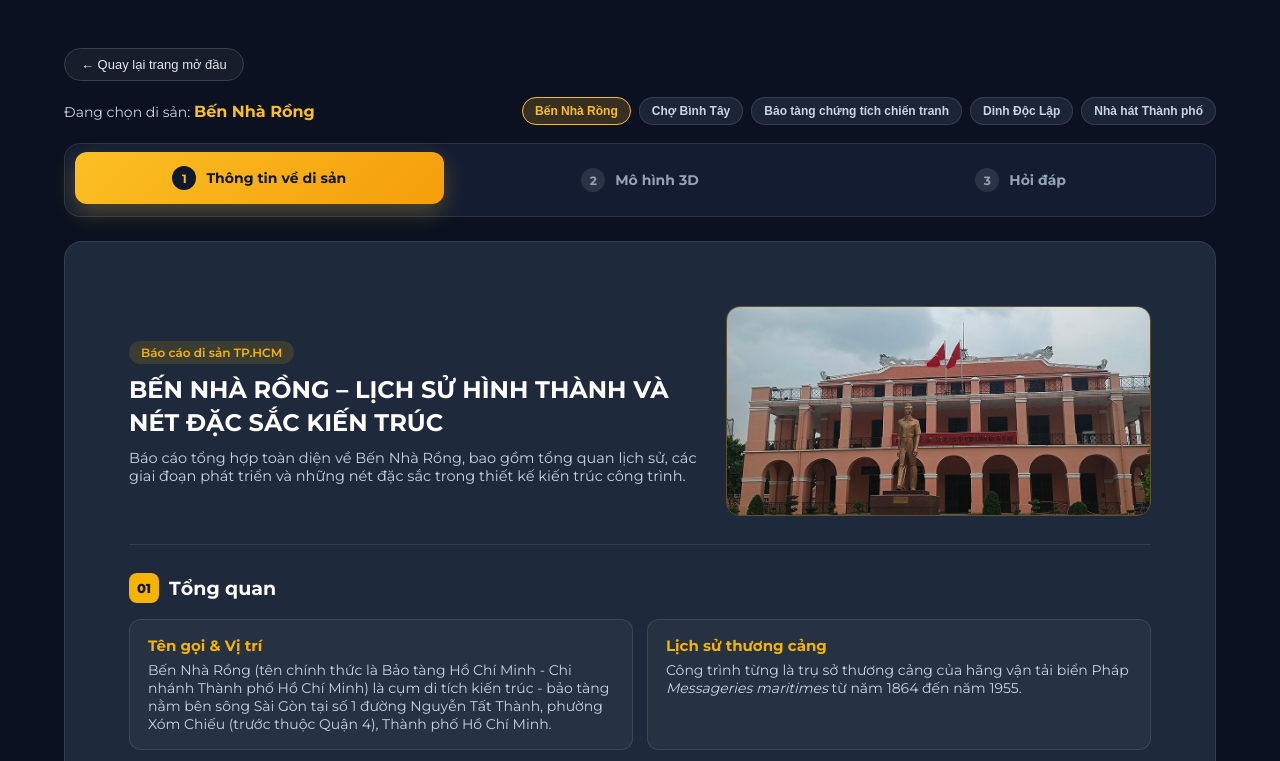
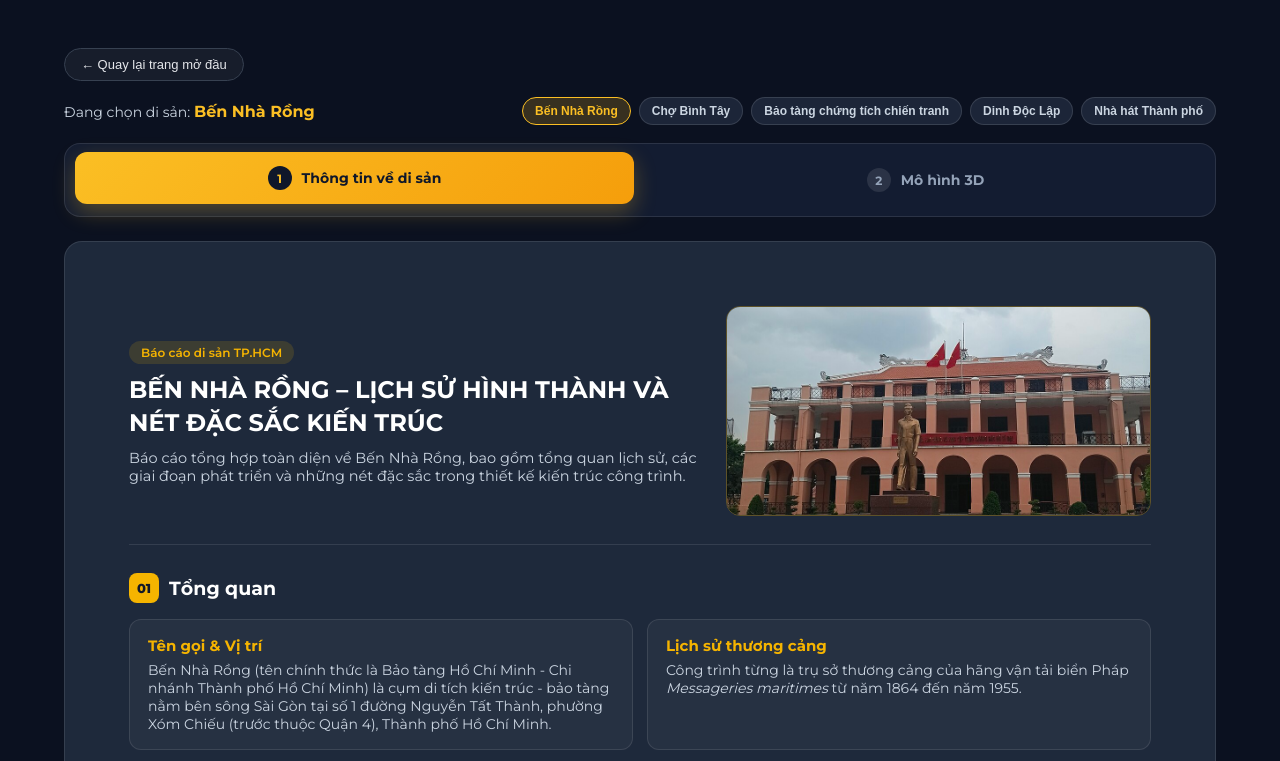
Before and after one commit to lilyngocdieu-byte/VietHeritage, a plain HTML site: page index.html in a window 1280 px wide. Both pictures are taken after a click on the link "Vào mục lục khám phá ↓". Shown: the top 761 px of the page. Drawn offline with Linux system fonts and the light colour scheme; some packages are replaced by stand-ins of ours; a script that the page names is missing.

Commit message:
Add files via upload

```diff
--- a/index.html
+++ b/index.html
@@ -482,9 +482,7 @@
         <span class="toc-num">2</span>
         <span>Mô hình 3D</span>
       </button>
-      <button id="btn-chat" class="toc-btn" data-tab="chat">
-        <span class="toc-num">3</span><span>Hỏi đáp</span>
-      </button>
+
     </div> <!-- đóng .horizontal-toc -->
 
     <div class="tab-stage">
@@ -665,11 +663,3 @@
     </div>
   </div>
 </div>
-
-      <div id="tab-chat" class="tab-panel">
-        <!-- phần chat của bạn -->
-      </div>
-
-    </div>
-  </section>
-<!--BNR-->
--- a/style.css
+++ b/style.css
@@ -528,8 +528,12 @@ body.explore-open .explore-view {
 /* 3. Lưới Kiến trúc */
 .arch-grid {
   display: grid;
-  grid-template-columns: repeat(3, 1fr);
+  grid-template-columns: repeat(2, 1fr);
   gap: 14px;
+}
+.horizontal-toc {
+  display: grid !important;
+  grid-template-columns: repeat(2, 1fr) !important;
 }
 
 .arch-card {
```
